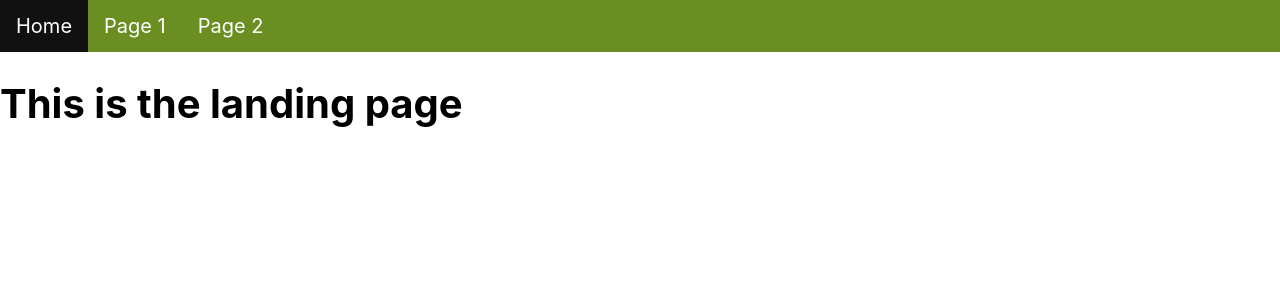
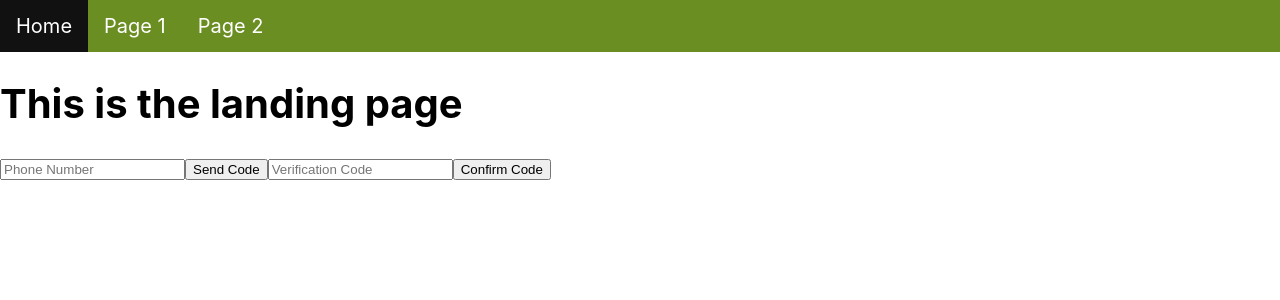
Before and after one commit to cornellh4i/ctw-admin, a React (Create React App) app in the folder frontend/: page / in a window 1280 px wide. Shown: the top 300 px of the page. Built offline with nearby package versions, Linux system fonts and the light colour scheme.

Commit message:
skeleton of login component (firebase error)

```diff
--- a/frontend/src/App.tsx
+++ b/frontend/src/App.tsx
@@ -5,12 +5,11 @@ import Landing from './pages/landing';
 import Admin from './pages/admin';
 import Data_viz from './pages/data-viz';
 import Navbar from './components/navbar';
-import { getAuth, RecaptchaVerifier } from "firebase/auth";
+import { getAuth, RecaptchaVerifier, signInWithPhoneNumber } from "firebase/auth";
+import LoginComponent from './components/login-component';
 
 
 function App() {
-  const auth = getAuth();
-  window.recaptchaVerifier = new RecaptchaVerifier(auth, 'recaptcha-container', {});
 
   return (
 
@@ -25,7 +24,7 @@ function App() {
         <Route path="/page2" element={<Data_viz />} />
 
       </Routes>
-
+      <LoginComponent />
     </Router>
   );
 }
--- /dev/null
+++ b/frontend/src/components/login-component.jsx
@@ -0,0 +1,80 @@
+import React, { useState } from "react";
+import { getAuth, RecaptchaVerifier, signInWithPhoneNumber } from "firebase/auth";
+import { initializeApp } from "firebase/app";
+// TODO: Add SDKs for Firebase products that you want to use
+// https://firebase.google.com/docs/web/setup#available-libraries
+
+// Your web app's Firebase configuration
+const firebaseConfig = {
+  apiKey: "AIzaSyDST9Sye6qlngkmXLA9GW52oRWa4gACQ6A",
+  authDomain: "clean-the-world-50a0c.firebaseapp.com",
+  projectId: "clean-the-world-50a0c",
+  storageBucket: "clean-the-world-50a0c.appspot.com",
+  messagingSenderId: "617634651622",
+  appId: "1:617634651622:web:796178f5d7c2e437afca27"
+};
+
+const LoginComponent = () => {
+  // Initialize Firebase
+  const app = initializeApp(firebaseConfig);
+  const auth = getAuth(app);
+  auth.useDeviceLanguage();
+  window.recaptchaVerifier = new RecaptchaVerifier(auth, 'recaptcha-container', {});
+
+  const handleSendCode = () => {
+    const phoneNumber = document.getElementById('phone').value;
+    const appVerifier = window.recaptchaVerifier;
+
+    signInWithPhoneNumber(auth, phoneNumber, appVerifier).then((confirmationResult) => {
+      // SMS sent. Prompt user to type the code from the message, then sign the
+      // user in with confirmationResult.confirm(code).
+        window.confirmationResult = confirmationResult;
+      // ...
+      }).catch((error) => {
+      // Error; SMS not sent
+      // ...
+      console.error("Error sending SMS:", error);
+      // grecaptcha.reset(window.recaptchaWidgetId);
+
+      // // Or, if you haven't stored the widget ID:
+      // window.recaptchVerifier.render().then(function(widgetId) {
+      //   grecaptcha.reset(widgetId);
+      //   })
+      })
+  }
+
+  const handleConfirmCode = () => {
+    const code = document.getElementById('verification-code').value;
+    const confirmationResult = window.confirmationResult;
+
+    if (confirmationResult) {
+      confirmationResult.confirm(code).then((result) => {
+        const user = result.user;
+        console.log("User signed in successfully:", user);
+      }).catch((error) => {
+        console.error("Error confirming code:", error);
+      });
+    } else {
+      console.error("Confirmation result not available");
+    }
+  };
+  return (
+    <div>
+      <div id='recaptcha-container'></div>
+      <input
+        type="text"
+        id="phone"
+        placeholder="Phone Number"
+      />
+      <button onClick={handleSendCode}>Send Code</button>
+      <input
+        type="text"
+        id="verification-code"
+        placeholder="Verification Code"
+      />
+      <button onClick={handleConfirmCode}>Confirm Code</button>
+    </div>
+  );
+};
+
+export default LoginComponent;
```
Also changed, not shown: 1 other file (tests, documents, lock files or other folders).
